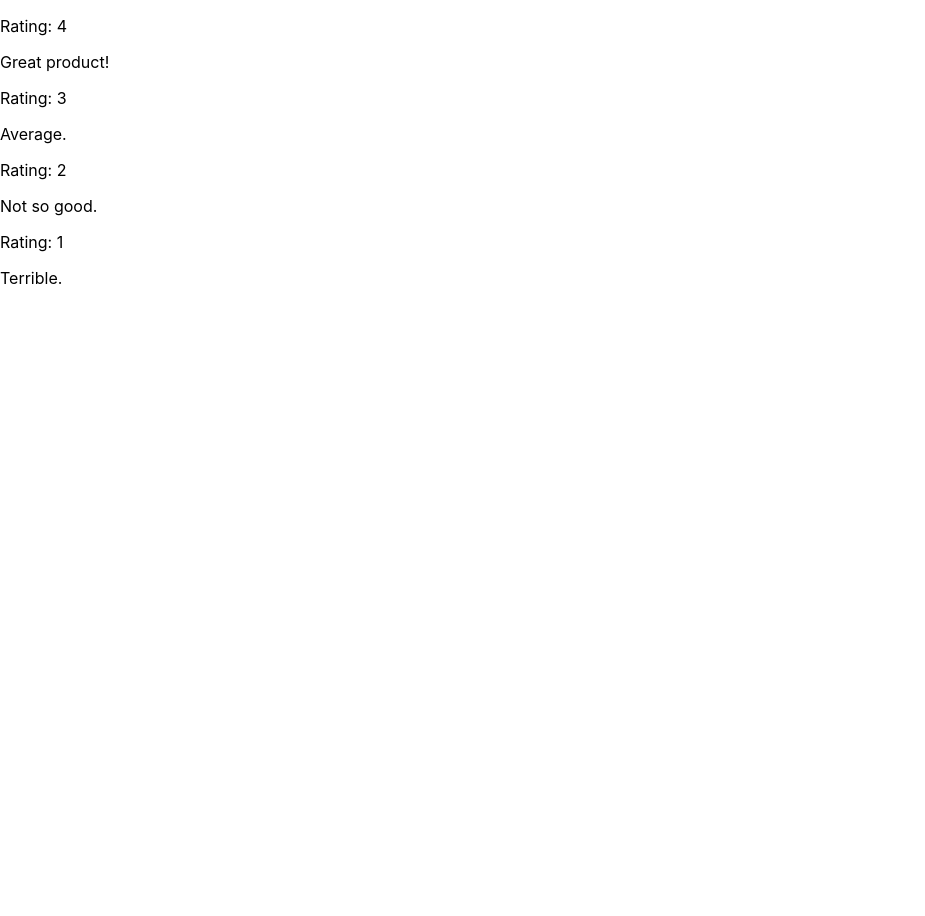
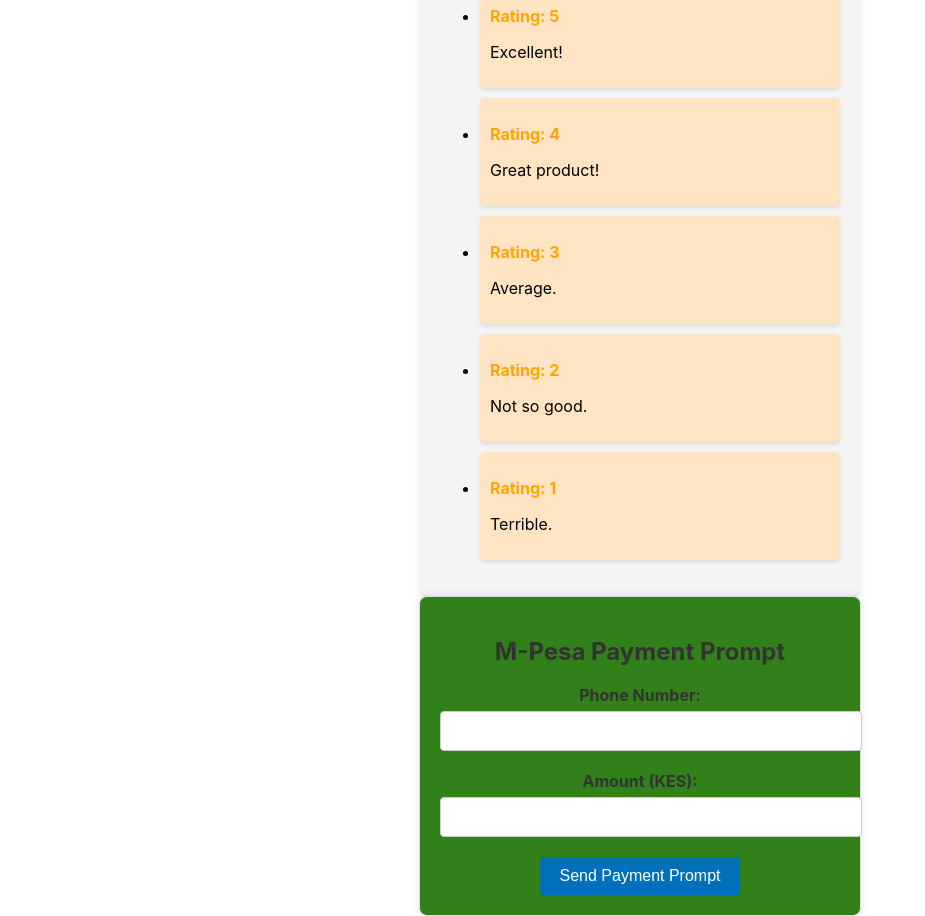
Before and after one commit to Barasa-Micah/wine_reference_app, a React (Create React App) app: page / in a window 1280 px wide. Shown: the part 340-1256 px from the top of the page, without its empty margins (0-925 px from the left). Before the commit the page ends 800 px from the top, so only its background shows below. Built offline with nearby package versions, Linux system fonts and the light colour scheme.

Commit message:
Prompt functionality

```diff
--- a/package.json
+++ b/package.json
@@ -6,6 +6,7 @@
     "@testing-library/jest-dom": "^5.17.0",
     "@testing-library/react": "^13.4.0",
     "@testing-library/user-event": "^13.5.0",
+    "axios": "^1.5.1",
     "crypto-browserify": "^3.12.0",
     "graceful-fs": "^4.2.11",
     "mpesa-node": "^0.1.3",
--- a/src/App.js
+++ b/src/App.js
@@ -1,6 +1,13 @@
+import React from "react";
 import Review from "./component/Review";
 import ReviewList from "./component/ReviewList";
-// import PaymentForm from "./component/PaymentForm";
+import PaymentPrompt from "./component/PaymentPrompt";
+
+
+
+function onSelectOption(option){
+  console.log('Selected option:', option);
+}
 
 function App() {
   return (
@@ -8,7 +15,7 @@
        <h1>Wine App</h1>
       <Review/>
       <ReviewList/>
-      {/* <PaymentForm /> */}
+      <PaymentPrompt />
     </div>
   );
 }
--- /dev/null
+++ b/src/component/PaymentPrompt.css
@@ -0,0 +1,47 @@
+.mpesa-payment-form {
+    background-color: #32801a;
+    padding: 20px;
+    border: 1px solid #e0e0e0;
+    border-radius: 8px;
+    box-shadow: 0px 0px 8px rgba(0, 0, 0, 0.1);
+    max-width: 400px;
+    margin: 0 auto;
+    text-align: center;
+  }
+
+  .mpesa-payment-form h2 {
+    color: #333;
+  }
+
+  .input-container {
+    margin-bottom: 20px;
+  }
+
+  .input-container label {
+    display: block;
+    font-weight: bold;
+    color: #333;
+    margin-bottom: 6px;
+  }
+
+  .input-container input {
+    width: 100%;
+    padding: 10px;
+    border: 1px solid #ccc;
+    border-radius: 4px;
+    font-size: 16px;
+  }
+
+  button {
+    background-color: #0070ba;
+    color: #fff;
+    border: none;
+    border-radius: 4px;
+    padding: 10px 20px;
+    font-size: 16px;
+    cursor: pointer;
+  }
+
+  button:hover {
+    background-color: #00529b;
+  }
--- /dev/null
+++ b/src/component/PaymentPrompt.js
@@ -0,0 +1,54 @@
+import React, { useState } from 'react';
+import axios from 'axios';
+
+import './PaymentPrompt.css';
+
+function PaymentPrompt() {
+  const [phoneNumber, setPhoneNumber] = useState('');
+  const [amount, setAmount] = useState('');
+
+  const sendPaymentPrompt = async () => {
+    try {
+      //This is the actual  URL of the server
+      const response = await axios.post('http://localhost:3000/callback', {
+        phoneNumber,
+        amount,
+      });
+
+      console.log(response.data);
+    } catch (error) {
+      console.error(error);
+    }
+  };
+
+  return (
+    <div className="mpesa-payment-form">
+      <h2>M-Pesa Payment Prompt</h2>
+      <form>
+        <div className="input-container">
+          <label htmlFor="phoneNumber">Phone Number:</label>
+          <input
+            type="text"
+            id="phoneNumber"
+            value={phoneNumber}
+            onChange={(e) => setPhoneNumber(e.target.value)}
+          />
+        </div>
+        <div className="input-container">
+          <label htmlFor="amount">Amount (KES):</label>
+          <input
+            type="number"
+            id="amount"
+            value={amount}
+            onChange={(e) => setAmount(e.target.value)}
+          />
+        </div>
+        <button type="button" onClick={sendPaymentPrompt}>
+          Send Payment Prompt
+        </button>
+      </form>
+    </div>
+  );
+}
+
+export default PaymentPrompt;
--- a/src/component/ReviewList.css
+++ b/src/component/ReviewList.css
@@ -1,28 +1,45 @@
 .review-list {
-    border: 1px solid #ddd;
+    background-color: #f4f4f4;
     padding: 20px;
-    margin: 10px;
+    border-radius: 10px;
+    box-shadow: 0 4px 6px rgba(0, 0, 0, 0.1);
+    max-width: 400px;
+    margin: 0 auto;
   }
 
-h2 {
-    font-size: 1.5rem;
+  .review-list h2 {
+    text-align: center;
+    font-size: 24px;
     color: #333;
   }
 
-ul {
-    list-style-type: none;
-    padding: 0;
+  .review-item {
+    margin: 10px 0;
+    padding: 10px;
+    background-color: bisque;
+    border: 1px grey;
+    border-radius: 5px;
+    box-shadow: 0 2px 4px rgba(0, 0, 0, 0.1);
+    transition: transform 0.2s;
   }
 
-  .review-list li {
-    margin-bottom: 10px;
+  .review-item:hover {
+    transform: scale(1.02);
   }
 
-  .review-list p {
-    margin: 0;
+  .review-rating {
+    font-weight: bold;
+    margin-bottom: 5px;
+    color: orange;
+  }
+
+  .review-text {
+    font-size: 16px;
+    color: dark gray;
   }
 
   .no-reviews {
+    text-align: center;
+    color: grey;
     font-style: italic;
-    color: #888;
   }
--- a/src/component/ReviewList.js
+++ b/src/component/ReviewList.js
@@ -10,23 +10,21 @@
     { id: 5, rating: 1, reviewText: "Terrible." },
   ];
 
-
-
-  const limitedReviews = reviews.filter((review) => review.rating > 0 && review.rating < 6);
+  const limitedReviews = reviews.filter((review) => review.rating >= 1 && review.rating <= 5);
 
   return (
-    <div>
-      <h2>Reviews</h2>
+    <div className="review-list">
+      <h2>Customer Reviews</h2>
       <ul>
         {limitedReviews.length > 0 ? (
           limitedReviews.map((review) => (
-            <li key={review.id}>
-              <p>Rating: {review.rating}</p>
-              <p>{review.reviewText}</p>
+            <li key={review.id} className="review-item">
+              <p className="review-rating">Rating: {review.rating}</p>
+              <p className="review-text">{review.reviewText}</p>
             </li>
           ))
         ) : (
-          <li>No reviews available</li>
+          <li className="no-reviews">No reviews available</li>
         )}
       </ul>
     </div>
```
Also changed, not shown: src/component/MpesaPayment.js (deleted, +0 -62 lines), src/component/Server.js (+14 -49 lines), 1 other file (tests, documents, lock files or other folders).
